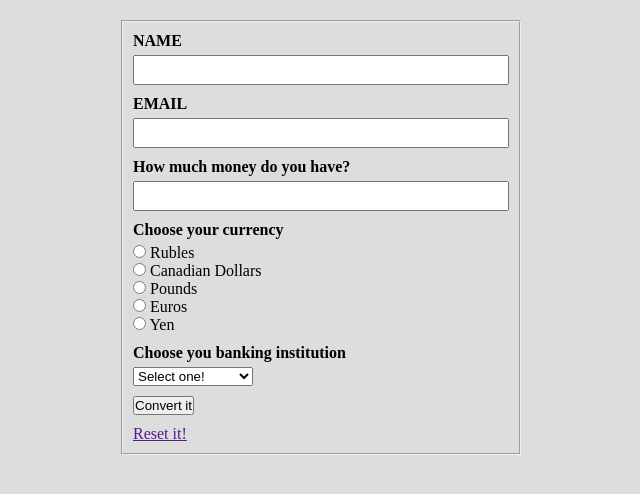
After one commit to kana0503/it261, a PHP site: page /weeks/week5/currency2.php in a window 1280 px wide. The commit adds this page. Shown: the top 494 px of the page, without its empty margins (319-959 px from the left). Run offline with PHP 8.4, Linux system fonts and the light colour scheme.

Commit message:
Add files via upload

```diff
--- a/website/includes/footer.php
+++ b/website/includes/footer.php
@@ -16,6 +16,4 @@
 </footer>
 
 </body>
-
-
 </html>
--- a/website/index.php
+++ b/website/index.php
@@ -32,3 +32,4 @@ include('./includes/header.php');
 
 <?php
 include('./includes/footer.php');
+?>
--- /dev/null
+++ b/weeks/week5/css/styles.css
@@ -0,0 +1,63 @@
+/* our beacutiful css */
+
+* {
+    padding: 0;
+    margin: 0;
+    box-sizing: border-box;
+
+}
+
+body {
+    background: #ddd;
+
+}
+
+form {
+    max-width: 400px;
+    margin: 20px auto;
+
+}
+
+fieldset {
+    padding: 10px;
+}
+
+label {
+    display: block;
+    margin-bottom:5px;
+    font-weight: bold;
+}
+
+input[type=text],
+input[type=email],
+input[type=number] {
+    width: 100%;
+    height: 30px;
+    margin-bottom: 10px;
+}
+
+input[type=submit] {
+    margin-bottom: 10px;
+}
+
+select {
+    display: block;
+    margin-bottom:10px;
+}
+
+form ul{
+    margin-bottom: 10px;
+    list-style-type: none;
+}
+
+.box {
+    width: 400px;
+    padding: 10px;
+    margin: 0 auto;
+}
+
+.error{
+    color: red;
+    font-style: italic;
+    text-align: center;
+}
--- /dev/null
+++ b/weeks/week5/currency2.php
@@ -0,0 +1,92 @@
+<!DOCTYPE html>
+<html lang="en">
+<head>
+    <meta charset="UTF-8">
+    <meta http-equiv="X-UA-Compatible" content="IE=edge">
+    <meta name="viewport" content="width=device-width, initial-scale=1.0">
+    <title>Currency 2 form with drop dwon</title>
+    <link href="css/styles.css" type="text/css" rel="stylesheet">
+</head>
+<body>
+
+
+<form action="<?php echo $_SERVER['PHP_SELF'];?>" method="post">
+<fieldset>
+    <label>NAME</label>
+    <input type="text" name="name">
+
+    <label>EMAIL</label>
+    <input type="email" name="email">
+
+    <label>How much money do you have?</label>
+    <input type="number" name="amount">
+<!--- time for our radio button that has an additional attribute of value --->
+    <label>Choose your currency</label>
+    <ul>
+    <li><input type="radio" name="currency" value="0.017"> Rubles</li>
+    <li><input type="radio" name="currency" value="0.76"> Canadian Dollars</li>
+    <li><input type="radio" name="currency" value="1.15"> Pounds</li>
+    <li><input type="radio" name="currency" value="1.00"> Euros</li>
+    <li><input type="radio" name="currency" value="0.0074"> Yen</li>
+    </ul>
+    <label>Choose you banking institution</label>
+    <select name="bank">
+        <option value ="" NULL>Select one!</option>
+        <option value ="boa">Bank of America</option>
+        <option value ="chase">Chase Bank</option>
+        <option value ="Banner">Banner Bank</option>
+        <option value ="wells">Wells Fargo</option>
+        <option value ="becu">Boeing Credit</option>
+    </select>
+
+
+    <input type="submit" value="Convert it">
+
+
+<p><a href="">Reset it!</a></p>
+</fieldset>
+</form>
+
+
+<?php
+// we will start with the server request method
+// then, we will ask ourselves if any fields are empty
+// if the fields are not empty, we will elseif they are set
+
+if($_SERVER['REQUEST_METHOD'] =='POST') {
+    if(empty($_POST['name'])) {
+        echo '<p class="error">Please fll out your name</p>';
+    }if(empty($_POST['email'])) {
+            echo '<p class="error">Please fill out your email</p>';
+    }if(empty($_POST['amount'])) {
+            echo '<p class="error">Please fill out your amount</p>';
+    }if(empty($_POST['currency'])) {
+            echo '<p class="error">Please check your currency</p>';
+    }if($_POST['bank'] == NULL) {
+            echo '<p class="error">Please choose your banking institution</p>';
+    }
+
+
+
+    if (isset($_POST['name'], $_POST['email'], $_POST['amount'], $_POST['currency'], $_POST['bank'])){
+        $name = $_POST['name'];
+        $email = $_POST['email'];
+        $amount = $_POST['amount'];
+        $currency = $_POST['currency'];
+        $bank = $_POST['bank'];
+        $dollars = $amount * $currency;
+
+        echo '
+        <div class="box">
+        <h2>Hello  '.$name.'</h2>
+        <p>You now have <b>$'.floor($dollars).' American dollars</b> and we will be emailing you at <b>'.$email.'</b> with your information, as well as depositiong your funds at <b>'.$bank.' bank</b> !</p>
+        </div>
+        ';
+    }
+}
+
+
+
+?>
+</body>
+</html>
```
Also changed, not shown: index.php (+8 -0 lines), website/daily.php (+3 -4 lines), weeks/week5/currency1.php (added, +69 -0 lines), weeks/week5/currency3.php (added, +98 -0 lines), weeks/week5/null.php (added, +20 -0 lines).
